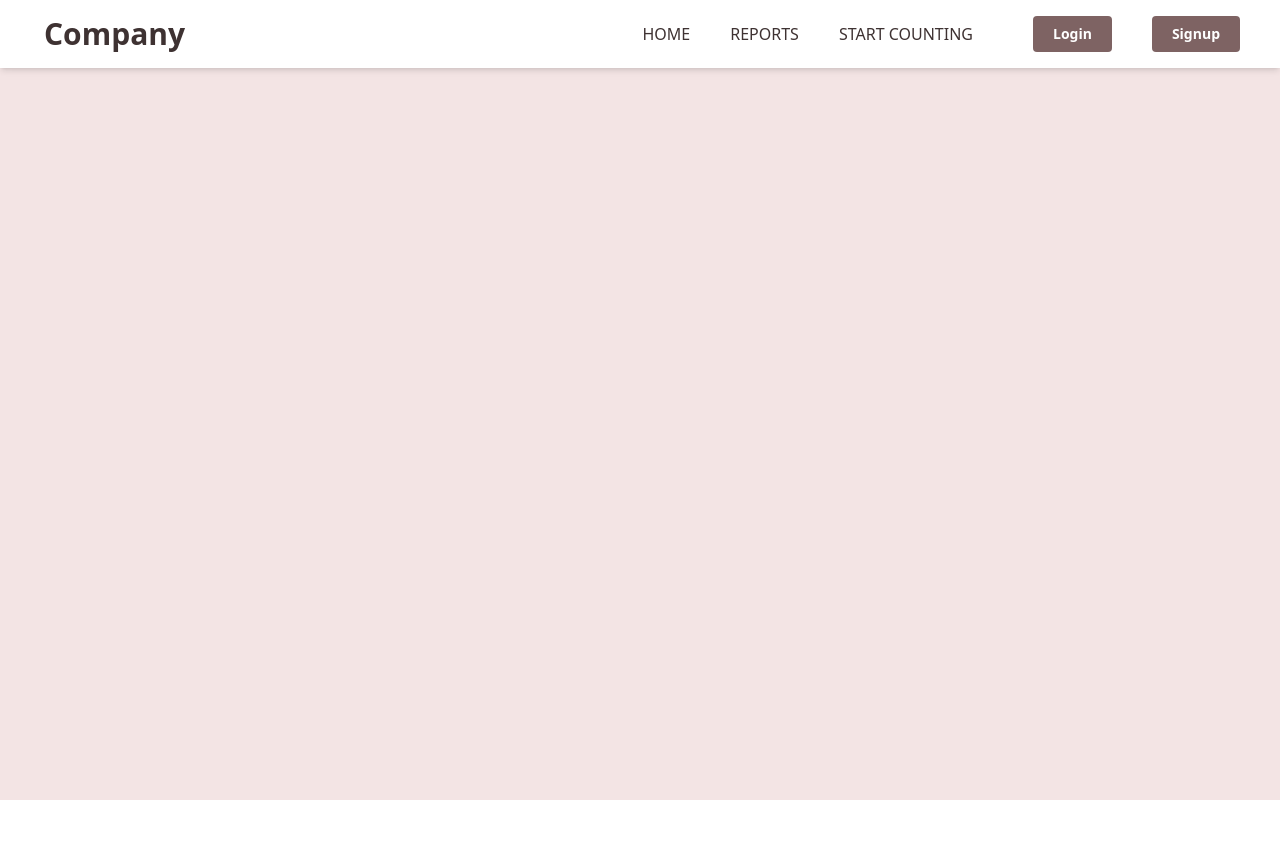
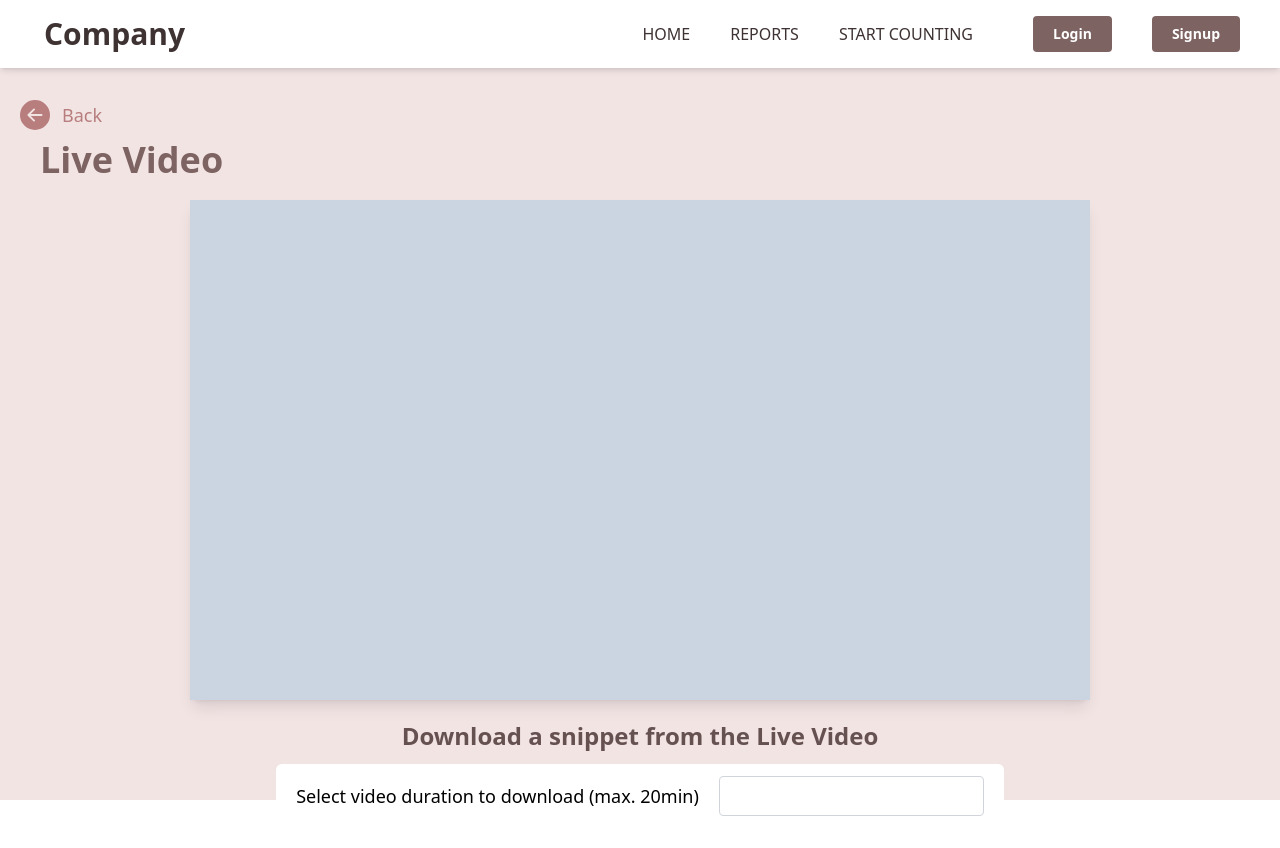
Before and after one commit to AnjaleeNeelika/Hand_Gesture_Detection_System, a React (Vite) app in the folder frontend/: page /live-video in a window 1280 px wide. Before the commit the page ends 800 px from the top, so only its background shows below. Built offline with nearby package versions, Linux system fonts and the light colour scheme.

Commit message:
Upload Video UI

```diff
--- a/frontend/package.json
+++ b/frontend/package.json
@@ -13,6 +13,7 @@
     "@material-tailwind/react": "^2.1.8",
     "react": "^18.2.0",
     "react-dom": "^18.2.0",
+    "react-icons": "^5.0.1",
     "react-router-dom": "^6.22.0"
   },
   "devDependencies": {
--- a/frontend/src/App.jsx
+++ b/frontend/src/App.jsx
@@ -9,6 +9,8 @@ import StartCounting from './pages/StartCounting'
 import PointInput from './pages/PointInput'
 import Login from './pages/Login'
 import Signup from './pages/Signup'
+import LiveVideo from './pages/LiveVideo'
+import UploadVideo from './pages/UploadVideo'
 
 const App = () => {
   return (
@@ -25,6 +27,8 @@ const App = () => {
                 <Route path='/input-points' element={<PointInput />} />
                 <Route path='/login' element={<Login />} />
                 <Route path='/signup' element={<Signup />} />
+                <Route path='/live-video' element={<LiveVideo />} />
+                <Route path='/upload-video' element={<UploadVideo />} />
             </Routes>
         </div>
     </>
--- /dev/null
+++ b/frontend/src/pages/LiveVideo.jsx
@@ -0,0 +1,33 @@
+import React from 'react';
+import { BsFillArrowLeftCircleFill } from 'react-icons/bs';
+import InputText from '../assets/components/InputText';
+
+const LiveVideo = () => {
+    return (
+        <div className='h-full p-5'>
+            <div className='flex items-center gap-3 fixed'>
+                <BsFillArrowLeftCircleFill className='text-3xl text-[#b87d7d]' />
+                <span className='text-lg text-[#b87d7d]'>Back</span>
+            </div>
+            <div className='pt-10 p-5 w-full-full'>
+                <h1 className='text-4xl text-[#7e6363] font-bold'>Live Video</h1>
+                <div className='w-full mt-5 flex justify-center items-center'>
+                    <div className='w-[900px] h-[500px] bg-slate-300 shadow-lg'></div>
+                </div>
+                <div className='mt-5 flex justify-center items-center'>
+                    <div>
+                        <span className='w-full flex justify-center'>
+                            <h2 className='text-2xl font-semibold text-[#665151]'>Download a snippet from the Live Video</h2>
+                        </span>
+                        <div className='bg-white py-3 px-5 flex justify-center items-center gap-5 mt-3 rounded-md'>
+                            <span className='text-lg'>Select video duration to download (max. 20min)</span>
+                            <InputText type='dropdown' />
+                        </div>
+                    </div>
+                </div>
+            </div>
+        </div>
+    )
+}
+
+export default LiveVideo
--- a/frontend/src/pages/Login.jsx
+++ b/frontend/src/pages/Login.jsx
@@ -17,7 +17,6 @@ const Login = () => {
                     <div className='mt-8'>
                         <Button2>Login</Button2>
                     </div>
-
                 </form>
             </div>
         </div>
--- /dev/null
+++ b/frontend/src/pages/UploadVideo.jsx
@@ -0,0 +1,9 @@
+import React from 'react'
+
+const UploadVideo = () => {
+    return (
+        <div className='h-full p-5'>UploadVideo</div>
+    )
+}
+
+export default UploadVideo
--- a/frontend/src/pages/VideoUploadPage.jsx
+++ b/frontend/src/pages/VideoUploadPage.jsx
@@ -1,4 +1,4 @@
-import React from 'react';
+import React, { useState } from 'react';
 import {
     Card,
     CardHeader,
@@ -8,45 +8,67 @@ import {
     Button,
 } from "@material-tailwind/react";
 import Button2 from '../assets/components/Button2';
+import { Link } from 'react-router-dom';
 
 export default function VideoUploadPage() {
+    const [selectedOptions, setSelectedOptions] = useState('');
+    const [path, setPath] = useState('');
+
+    const handleOptionChange = (e) => {
+        setSelectedOptions(e.target.value);
+        console.log("Selected Option:", selectedOptions);
+
+        if(e.target.value === 'Live') {
+            setPath('/live-video')
+        } else if(e.target.value === 'Upload') {
+            setPath('/upload-video')
+        }
+    }
+
+    const handleSubmit = () => {
+        console.log("Selected Option:", selectedOptions);
+    }
+
     return (
         <div className="flex items-center justify-center h-full">
-            <Card className="w-150 bg-gray-100 p-5 rounded-lg">
-                <CardHeader >
+            <Card className="w-150 bg-white p-10 rounded-lg">
+                {/* <CardHeader >
                     <Typography variant="h4" className=' p-8'>
                         Choose the video input type
                     </Typography>
-                </CardHeader>
+                </CardHeader> */}
+                <div className='text-3xl font-semibold'>Choose the video input type</div>
 
                 <CardBody className='p-5 flex justify-center'>
                     <div>
                         <div className="flex items-center mb-4">
                             <input
-                                id="default-radio-1"
+                                id="live"
                                 type="radio"
-                                value=""
+                                value="Live"
                                 name="default-radio"
                                 className="w-4 h-4 text-blue-600 bg-gray-100 border-gray-300 focus:ring-blue-500 dark:focus:ring-blue-600 cursor-pointer"
+                                onChange={handleOptionChange}
                             />
                             <label
                                 htmlFor="default-radio-1"
-                                className="ms-2 text-sm font-medium text-gray-400 dark:text-gray-500"
+                                className="ms-2 text-lg font-medium text-gray-400 dark:text-gray-500"
                             >
                                 Live
                             </label>
                         </div>
                         <div className="flex items-center">
                             <input
-                                id="default-radio-2"
+                                id="upload"
                                 type="radio"
-                                value=""
+                                value="Upload"
                                 name="default-radio"
                                 className="w-4 h-4 text-blue-600 bg-gray-100 border-gray-300 focus:ring-blue-500 dark:focus:ring-blue-600 cursor-pointer"
+                                onChange={handleOptionChange}
                             />
                             <label
                                 htmlFor="default-radio-2"
-                                className="ms-2 text-sm font-medium text-gray-400 dark:text-gray-500"
+                                className="ms-2 text-lg font-medium text-gray-400 dark:text-gray-500"
                             >
                                 Upload Video
                             </label>
@@ -58,7 +80,14 @@ export default function VideoUploadPage() {
                     <button type="button" class="text-white bg-green-700 hover:bg-green-800 focus:outline-none focus:ring-4 focus:ring-[#3e3232] font-medium rounded-full text-sm px-5 py-2.5 text-center me-2 mb-2 dark:bg-[#685656]  ">Green</button>
                 </CardFooter> */}
                 <div className='flex justify-center items-center'>
-                    <Button2>Submit</Button2>
+                    <Link
+                        to={{
+                            pathname: path
+                        }}
+                    >
+                        <Button2 onClick={handleSubmit}>Submit</Button2>
+                    </Link>
+
                 </div>
             </Card>
         </div>
--- a/frontend/src/pages/index.js
+++ b/frontend/src/pages/index.js
@@ -4,3 +4,5 @@ export * from "./StartCounting";
 export * from "./VideoUploadPage";
 export * from "./VideoUploadPageeee";
 export * from "./PointInput";
+export * from "./LiveVideo";
+export * from "./UploadVideo";
```
Also changed, not shown: 2 other files (tests, documents, lock files or other folders).
